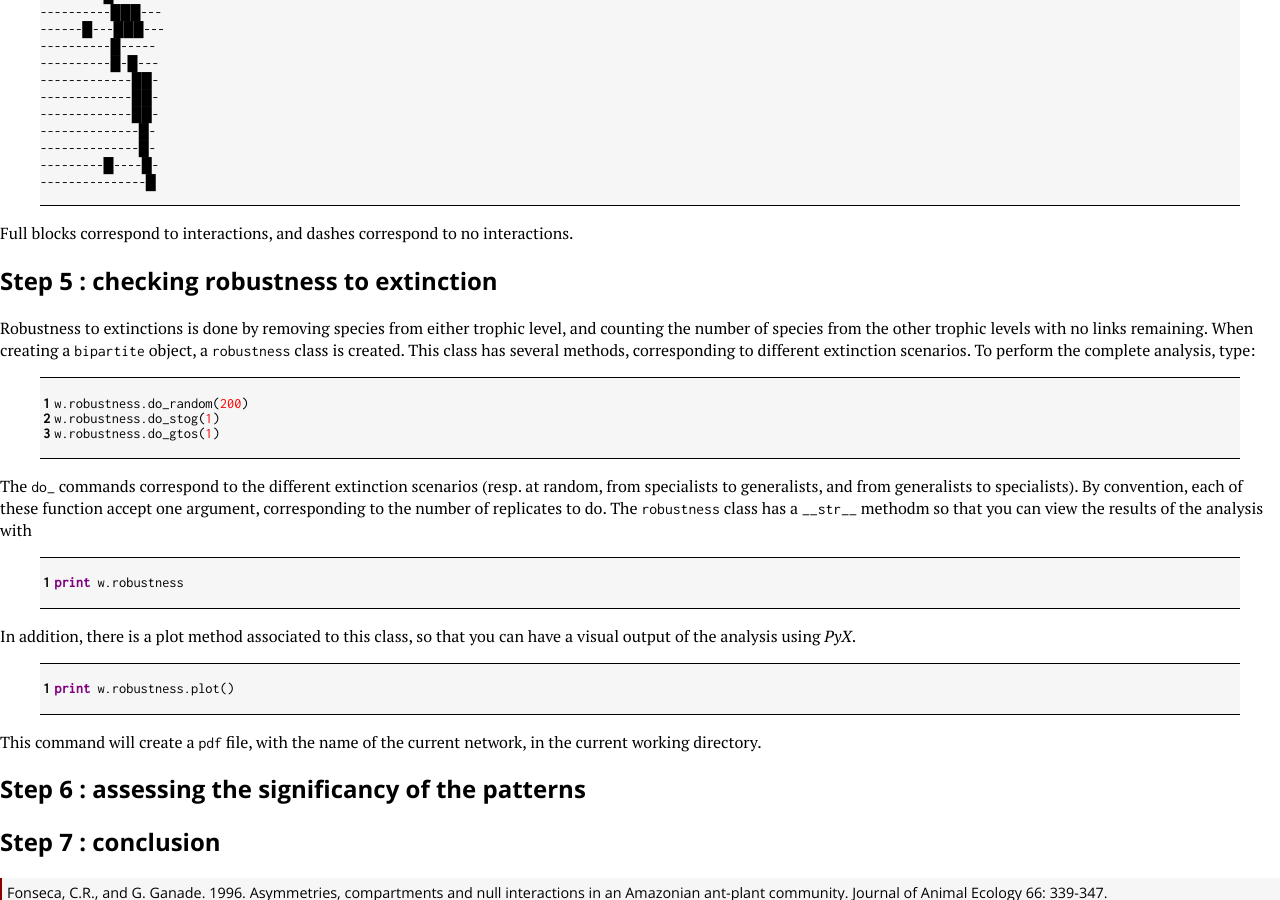
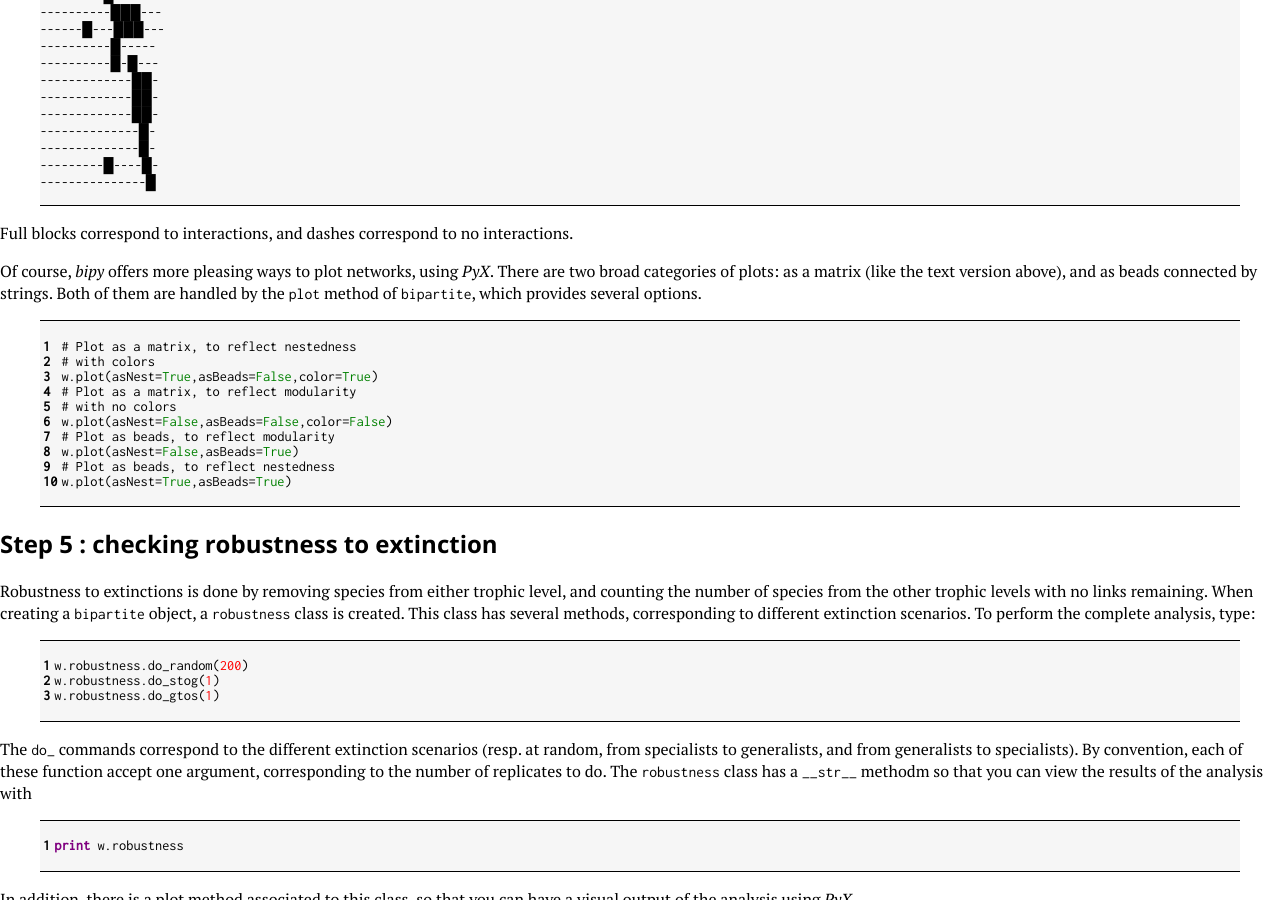
Before and after one commit to tpoisot/bipy, a Jekyll site: the page built from tutorial/index.md, in a window 1280 px wide and 900 px high, scrolled down 1439 px. Built offline with Jekyll 4.4.1, drawn with Linux system fonts in a browser that asks for light colours.

Commit message:
tutorial / plotting

```diff
--- a/tutorial/index.md
+++ b/tutorial/index.md
@@ -73,6 +73,21 @@ You should see something like this:
 
 Full blocks correspond to interactions, and dashes correspond to no interactions.
 
+Of course, *bipy* offers more pleasing ways to plot networks, using *PyX*. There are two broad categories of plots: as a matrix (like the text version above), and as beads connected by strings. Both of them are handled by the `plot` method of `bipartite`, which provides several options.
+
+{% highlight python linenos %}
+# Plot as a matrix, to reflect nestedness
+# with colors
+w.plot(asNest=True,asBeads=False,color=True)
+# Plot as a matrix, to reflect modularity
+# with no colors
+w.plot(asNest=False,asBeads=False,color=False)
+# Plot as beads, to reflect modularity
+w.plot(asNest=False,asBeads=True)
+# Plot as beads, to reflect nestedness
+w.plot(asNest=True,asBeads=True)
+{% endhighlight %}
+
 ## Step 5 : checking robustness to extinction
 
 Robustness to extinctions is done by removing species from either trophic level, and counting the number of species from the other trophic levels with no links remaining. When creating a `bipartite` object, a `robustness` class is created. This class has several methods, corresponding to different extinction scenarios. To perform the complete analysis, type:
```
